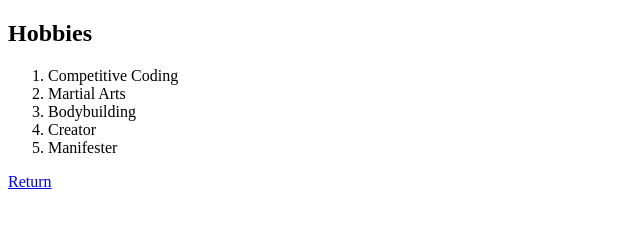
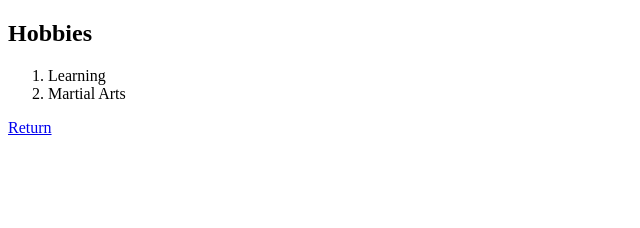
Before and after one commit to quantumflo/cv, a plain HTML site: page hobbies.html in a window 1280 px wide. Shown: the whole page, without its empty margins (0-640 px from the left). Drawn offline with Linux system fonts and the light colour scheme.

Commit message:
Update hobbies.html

```diff
--- a/hobbies.html
+++ b/hobbies.html
@@ -7,11 +7,8 @@
   <body>
     <h2>Hobbies</h2>
     <ol>
-    <li>Competitive Coding</li>
+    <li>Learning</li>
     <li>Martial Arts</li>
-    <li>Bodybuilding</li>
-    <li>Creator</li>
-    <li>Manifester</li>
     </ol>
 
     <a href="index.html">Return</a>
```
